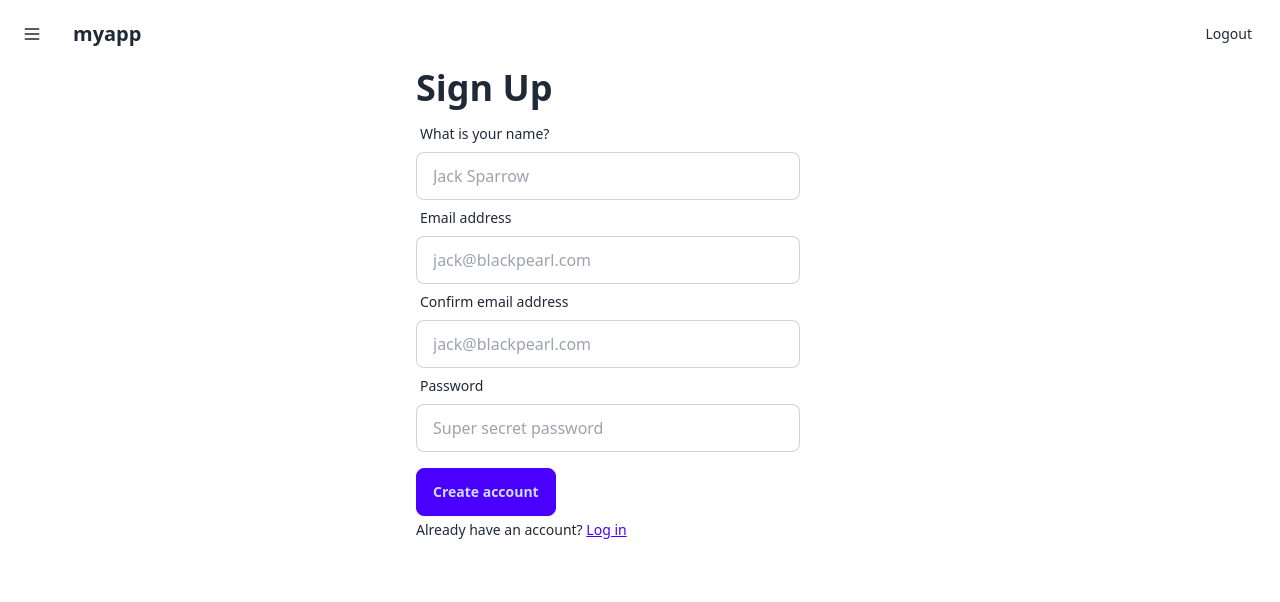
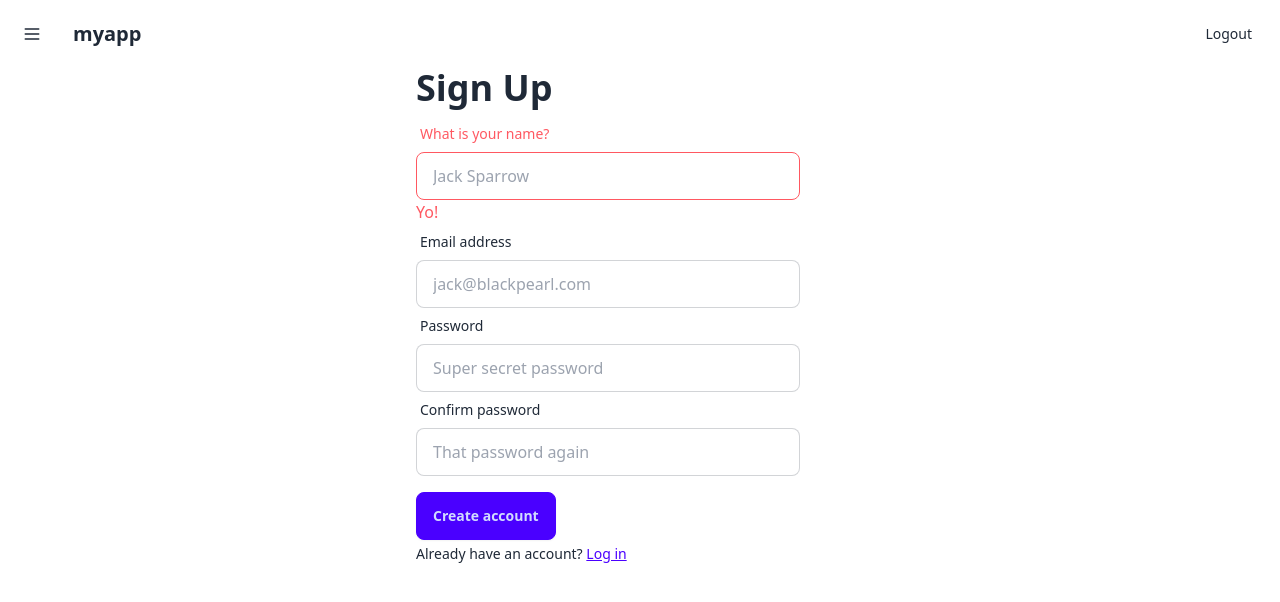
Before and after one commit to aktsbot/react-boilerplate, a React (Vite) app: page /signup in a window 1280 px wide. Shown: the top 602 px of the page. Built offline with nearby package versions, Linux system fonts and the light colour scheme.

Commit message:
wip: react hook form + zod

```diff
--- a/package.json
+++ b/package.json
@@ -10,9 +10,12 @@
     "preview": "vite preview"
   },
   "dependencies": {
+    "@hookform/resolvers": "^3.10.0",
     "react": "^18.3.1",
     "react-dom": "^18.3.1",
-    "react-router": "^7.1.1"
+    "react-hook-form": "^7.54.2",
+    "react-router": "^7.1.1",
+    "zod": "^3.24.1"
   },
   "devDependencies": {
     "@eslint/js": "^9.17.0",
--- /dev/null
+++ b/src/lib/schemas/Signup.ts
@@ -0,0 +1,15 @@
+import { z } from "zod";
+
+export const SignupSchema = z
+  .object({
+    email: z.string().email(), // email() makes it required
+    password: z.string().min(1),
+    confirmPassword: z.string().min(1),
+    fullName: z.string().min(1),
+  })
+  .refine((data) => data.password === data.confirmPassword, {
+    message: "Passwords must match",
+    path: ["confirmPassword"],
+  });
+
+export type TSignupSchema = z.infer<typeof SignupSchema>;
--- a/src/pages/Signup.tsx
+++ b/src/pages/Signup.tsx
@@ -1,7 +1,25 @@
 import { Link } from "react-router";
+
+import { useForm } from "react-hook-form";
+import { zodResolver } from "@hookform/resolvers/zod";
+
 import PageTitle from "../components/page-title";
+import { SignupSchema, TSignupSchema } from "../lib/schemas/Signup";
 
 export const SignupPage = () => {
+  const {
+    register,
+    handleSubmit,
+    formState: { errors, isSubmitting },
+    reset,
+  } = useForm<TSignupSchema>({
+    resolver: zodResolver(SignupSchema),
+  });
+
+  const onSubmit = (data: TSignupSchema) => {
+    console.log(data);
+  };
+
   return (
     <>
       <PageTitle title="Sign Up" />
@@ -10,18 +28,23 @@ export const SignupPage = () => {
         <div className="w-full sm:max-w-md">
           <h1 className="text-4xl font-bold">Sign Up</h1>
 
-          <form className="mt-2">
+          <form onSubmit={handleSubmit(onSubmit)} className="mt-2">
+            {/* name */}
             <label className="form-control w-full max-w-sm">
               <div className="label">
-                <span className="label-text">What is your name?</span>
+                <span className="label-text text-error">
+                  What is your name?
+                </span>
               </div>
               <input
                 type="text"
                 placeholder="Jack Sparrow"
-                className="input input-bordered w-full max-w-sm"
+                className="input input-bordered w-full max-w-sm input-error"
+                {...register("fullName")}
               />
             </label>
-
+            {true && <p className="text-error">Yo!</p>}
+            {/* email */}
             <label className="form-control w-full max-w-sm">
               <div className="label">
                 <span className="label-text">Email address</span>
@@ -30,20 +53,10 @@ export const SignupPage = () => {
                 type="email"
                 placeholder="jack@blackpearl.com"
                 className="input input-bordered w-full max-w-sm"
+                {...register("email")}
               />
             </label>
-
-            <label className="form-control w-full max-w-sm">
-              <div className="label">
-                <span className="label-text">Confirm email address</span>
-              </div>
-              <input
-                type="email"
-                placeholder="jack@blackpearl.com"
-                className="input input-bordered w-full max-w-sm"
-              />
-            </label>
-
+            {/* password */}
             <label className="form-control w-full max-w-sm">
               <div className="label">
                 <span className="label-text">Password</span>
@@ -52,11 +65,28 @@ export const SignupPage = () => {
                 type="password"
                 placeholder="Super secret password"
                 className="input input-bordered w-full max-w-sm"
+                {...register("password")}
+              />
+            </label>
+            {/* confirm password */}
+            <label className="form-control w-full max-w-sm">
+              <div className="label">
+                <span className="label-text">Confirm password</span>
+              </div>
+              <input
+                type="password"
+                placeholder="That password again"
+                className="input input-bordered w-full max-w-sm"
+                {...register("confirmPassword")}
               />
             </label>
 
             <div className="mt-4">
-              <button className="btn btn-primary" type="submit">
+              <button
+                className="btn btn-primary"
+                type="submit"
+                disabled={isSubmitting}
+              >
                 Create account
               </button>
               <p className="text-sm mt-1">
```
Also changed, not shown: 1 other file (tests, documents, lock files or other folders).
